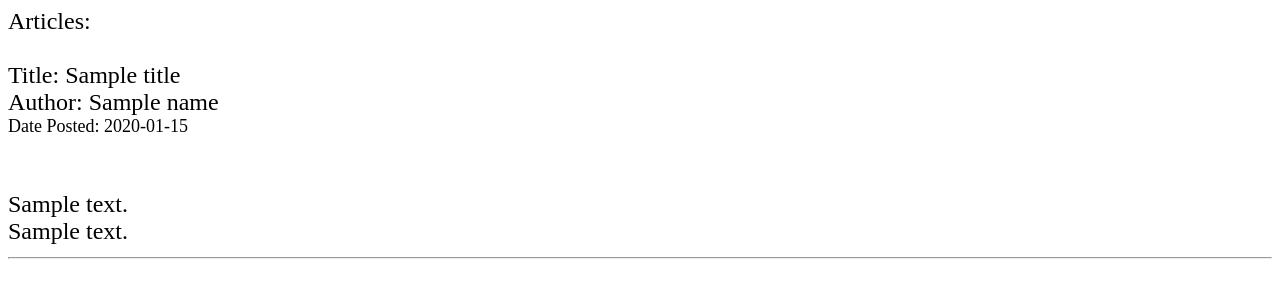
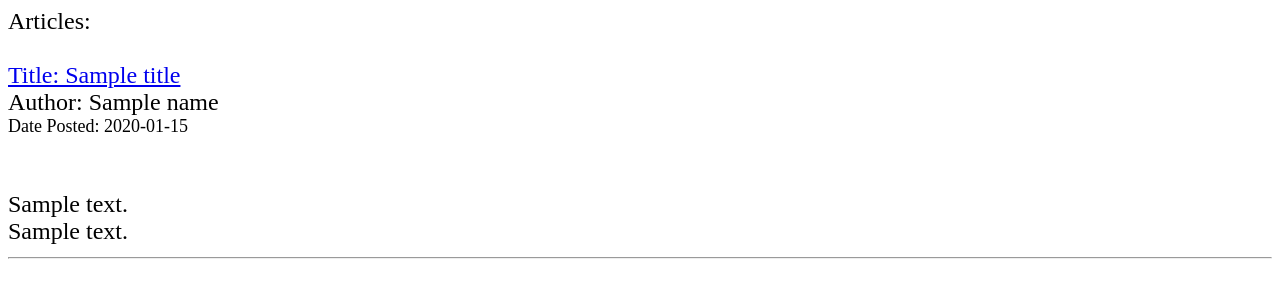
Before and after one commit to luciengaitskell/Website-SST, a Flask app: template website/pages/templates/main.html in a window 1280 px wide. Shown: the top 300 px of the page. Run offline with Flask 2, Linux system fonts and the light colour scheme; the template is opened without the code that fills it: most values are stand-ins (such as "Sample title", 1, 10 or a date in 2020); some libraries are stand-ins or nearby versions.

Commit message:
Added linking

```diff
--- a/website/pages/templates/main.html
+++ b/website/pages/templates/main.html
@@ -32,7 +32,7 @@
 <div class="overallTitle">Articles:<div>
 <br>
   {% for singleIncrement in range(titles|length) %}
-  <div id="{{ (fileNamesSorted[singleIncrement])[:(fileNamesSorted[singleIncrement]|length)-4] }}" class="title">Title: {{ titles[singleIncrement] }}</div>
+  <div id="{{ (fileNamesSorted[singleIncrement])[:(fileNamesSorted[singleIncrement]|length)-4] }}" class="title"><a href="/articles/{{ (fileNamesSorted[singleIncrement])[8:len(fileNamesSorted[singleIncrement])-4] }}/">Title: {{ titles[singleIncrement] }}<a></div>
   <div class="author">Author: {{ names[singleIncrement] }}</div>
   <div class="date">Date Posted: {{ dates[singleIncrement] }}</div>
   <br><br>
```
